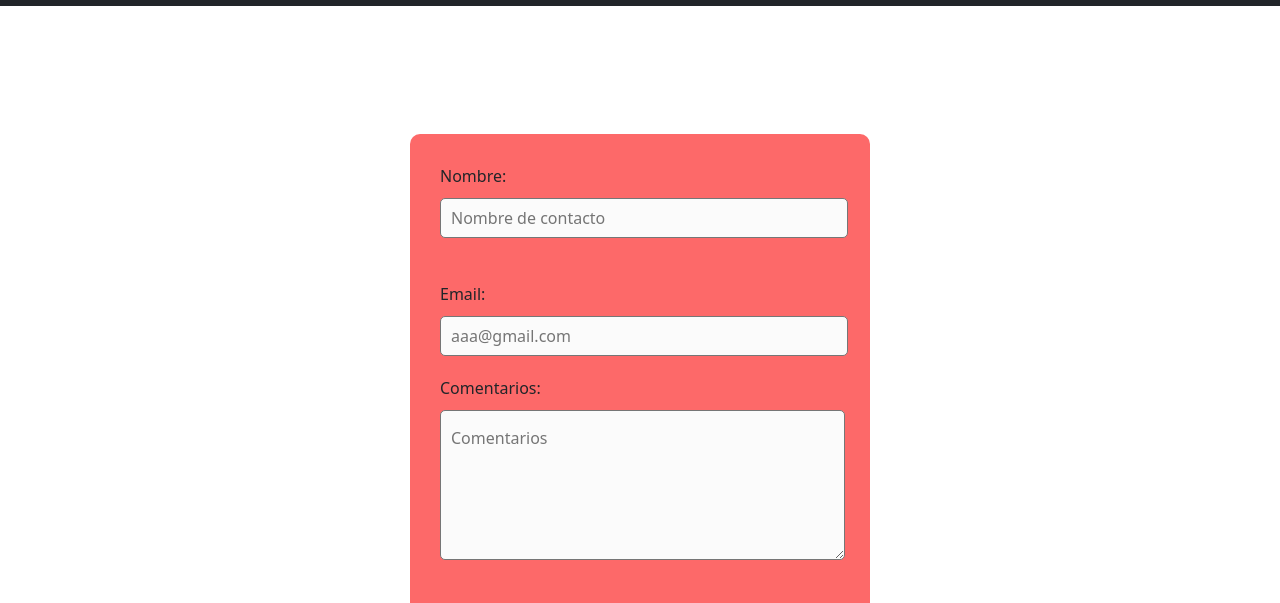
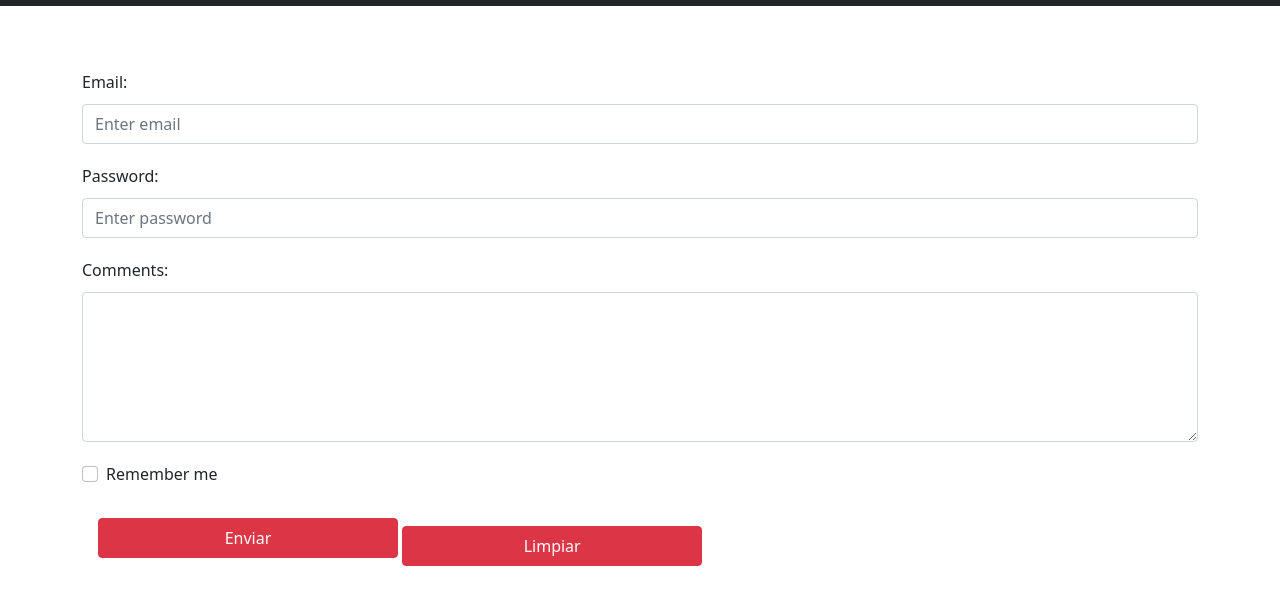
Before and after one commit to cocotero2/projectoWeb, a website: page src/Contacto.html in a window 1280 px wide. Shown: the part 349-952 px from the top of the page. Drawn offline with nearby package versions, Linux system fonts and the light colour scheme; a web font is replaced by a local one.

```diff
--- a/src/Contacto.html
+++ b/src/Contacto.html
@@ -1,19 +1,15 @@
 <!DOCTYPE html>
 <html lang="en">
+
 <head>
   <meta charset="UTF-8" />
   <meta http-equiv="X-UA-Compatible" content="IE=edge" />
   <meta name="viewport" content="width=device-width, initial-scale=1.0" />
-    <meta name="description" content="Sitio Web dedicado a mi emprendimiento de sushi el cual arranque al inicio de la pandemia, espero te guste!">
-	  <meta name="keywords"  content="SUSHI, HOMEMADE, ARTESANAL, JAPONES, TRADICION">
-    <link
-      href="https://cdn.jsdelivr.net/npm/bootstrap@5.1.3/dist/css/bootstrap.min.css"
-      rel="stylesheet"
-    />
-    <link
-      rel="stylesheet"
-      href="https://cdn.jsdelivr.net/npm/bootstrap-icons@1.8.1/font/bootstrap-icons.css"
-    />
+  <meta name="description"
+    content="Sitio Web dedicado a mi emprendimiento de sushi el cual arranque al inicio de la pandemia, espero te guste!">
+  <meta name="keywords" content="SUSHI, HOMEMADE, ARTESANAL, JAPONES, TRADICION">
+  <link href="https://cdn.jsdelivr.net/npm/bootstrap@5.1.3/dist/css/bootstrap.min.css" rel="stylesheet" />
+  <link rel="stylesheet" href="https://cdn.jsdelivr.net/npm/bootstrap-icons@1.8.1/font/bootstrap-icons.css" />
 
   <link rel="stylesheet" href="../scss/styles.css" />
   <link rel="stylesheet" href="../styles/styles.css">
@@ -24,12 +20,7 @@
       <div class="container">
         <a href="" class="navbar-brand">Kiboi Sushi</a>
 
-          <button
-            class="navbar-toggler"
-            type="button"
-            data-bs-toggle="collapse"
-            data-bs-target="#navmenu"
-          >
+        <button class="navbar-toggler" type="button" data-bs-toggle="collapse" data-bs-target="#navmenu">
           <span class="navbar-toggler-icon"></span>
         </button>
       </div>
@@ -54,7 +45,7 @@
     <!-- /Navbar -->
   </header>
   <!-- formulario de contacto -->
-    <main >
+  <main>
     <!-- Logo Info -->
     <section class="bg-dark text-light p-3 text-center text-sm-start">
       <div class="container">
@@ -73,35 +64,34 @@
       </div>
       <!-- /Logo Info -->
     </section>
+    <!-- Formulario -->
     <section class="p-5">
       <section class="container">
-          <div class="row">
-            <div class="contactForm">
-          <form action="#" class="formulario">
-            <label for="Nombre"
-              >Nombre:<input type="text" placeholder="Nombre de contacto"
-            /></label>
-            <br />
-            <label for="email"
-              >Email:
-              <input
-                type="email"
-                placeholder="aaa@gmail.com"
-                name="email"
-              /><br />
+        <form action="/action_page.php">
+          <div class="mb-3 mt-3">
+            <label for="email" class="form-label">Email:</label>
+            <input type="email" class="form-control" id="email" placeholder="Enter email" name="email">
+          </div>
+          <div class="mb-3">
+            <label for="pwd" class="form-label">Password:</label>
+            <input type="password" class="form-control" id="pwd" placeholder="Enter password" name="pswd">
+          </div>
+
+          <label for="comment">Comments:</label>
+          <textarea class="form-control" rows="5" id="comment" name="text"></textarea>
+          <div class="form-check mb-3">
+            <label class="form-check-label">
+              <input class="form-check-input" type="checkbox" name="remember"> Remember me
             </label>
-            <label for="Comentarios">
-              Comentarios:<br />
-              <textarea placeholder="Comentarios"></textarea>
-            </label>
-            <br />
+          </div>
+          <div class="p-3">
+            <button type="button" class="mb-3 btn btn-danger">Enviar</button>
+            <button type="reset" class="btn btn-danger">Limpiar</button>
+          </div>
 
-            <input type="submit" value="Enviar" />
-            <input type="reset" value="Limpiar" />
         </form>
-        </div>
-          </div>
       </section>
+      <!-- /Formulario -->
     </section>
 
   </main>
@@ -110,17 +100,14 @@
     <div class="container">
       <p class="lead">Copyright &copy; 2021 Javier Esperanza</p>
 
-        <a href="https://www.facebook.com"
-          ><i class="bi bi-facebook text-dark mx-1"></i
-        ></a>
-        <a href="https://www.instagram.com"
-          ><i class="bi bi-instagram text-dark mx-1"></i
-        ></a>
+      <a href="https://www.facebook.com"><i class="bi bi-facebook text-dark mx-1"></i></a>
+      <a href="https://www.instagram.com"><i class="bi bi-instagram text-dark mx-1"></i></a>
     </div>
   </footer>
   <!-- /Footer -->
   <script src="https://cdn.jsdelivr.net/npm/bootstrap@5.1.3/dist/js/bootstrap.bundle.min.js"></script>
   </body>
+
 </html>
 
 
```
Also changed, not shown: index.html (+19 -56 lines), src/Productos.html (+7 -7 lines). Lines whose indentation alone changed are shown as unchanged.
